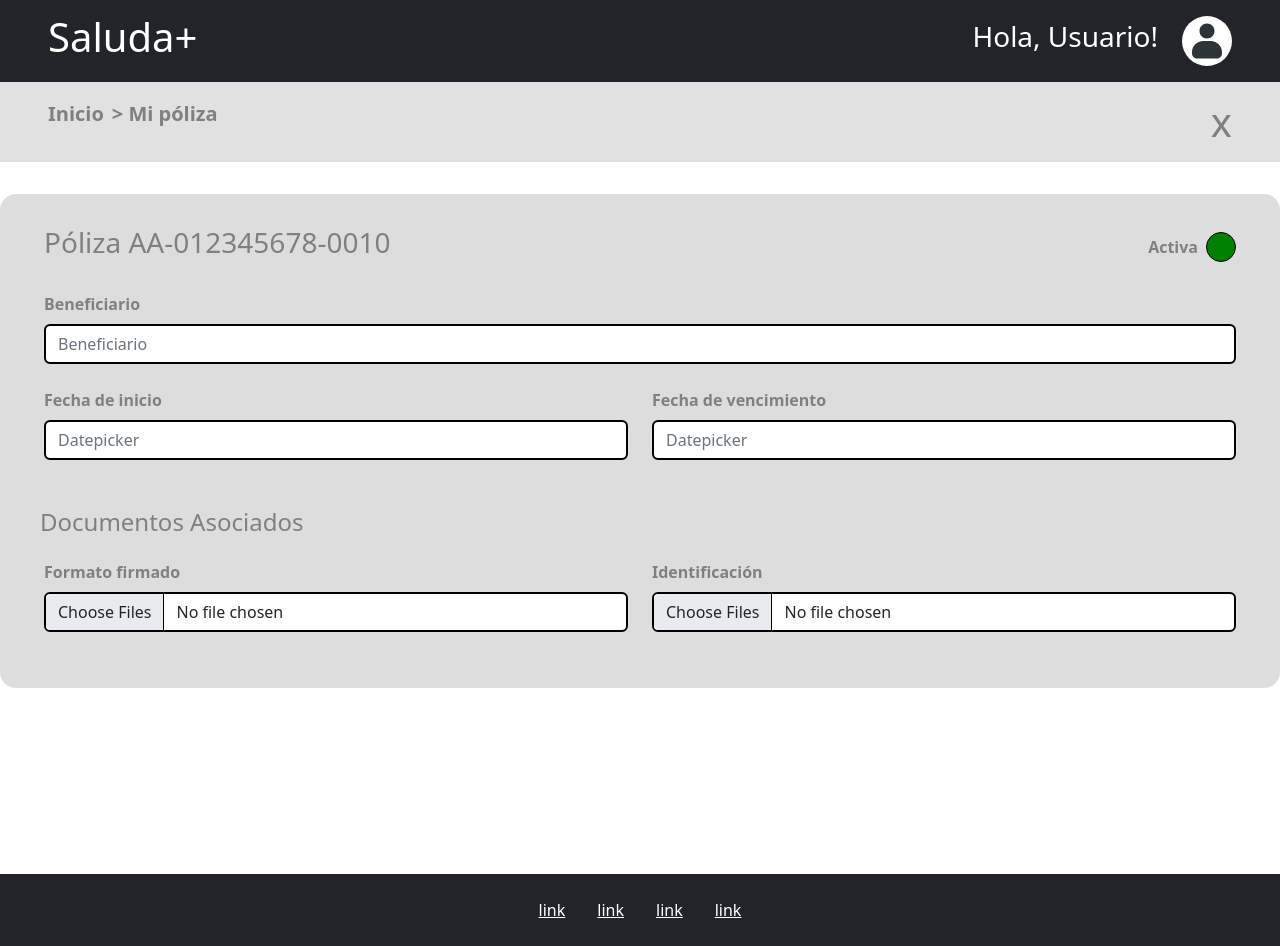
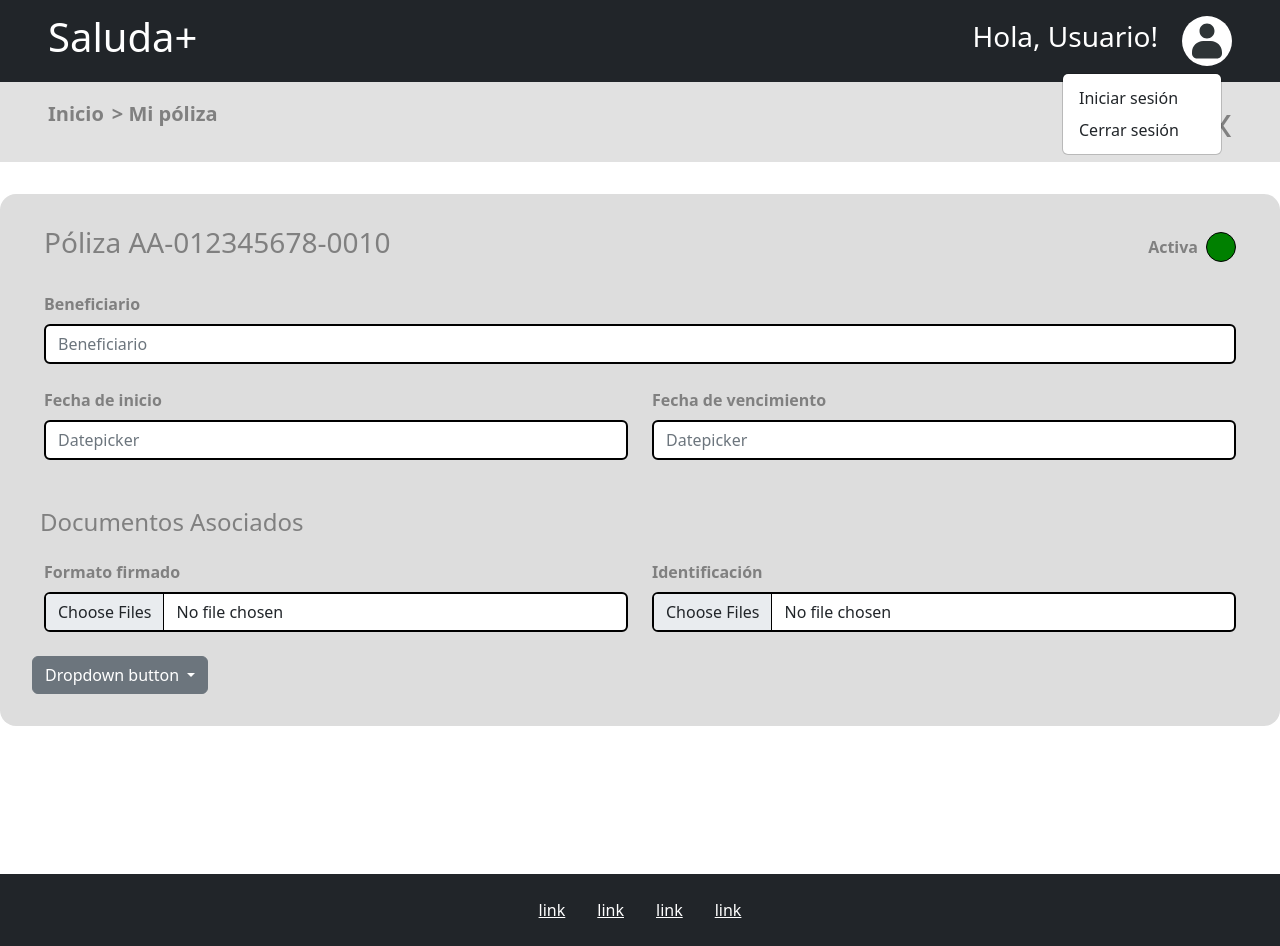
Before and after one commit to BacaandaTech/saludaplus_user_employee, an Angular app: page /mi-poliza in a window 1280 px wide. Both pictures are taken after a click on the element 1207 px from the left and 41 px from the top of the page. Built offline with nearby package versions, Linux system fonts and the light colour scheme.

Commit message:
installing libraries to work with bootstrap

```diff
--- a/angular.json
+++ b/angular.json
@@ -30,9 +30,13 @@
               "src/assets"
             ],
             "styles": [
+              "node_modules/bootstrap/dist/css/bootstrap.min.css",
               "src/styles.scss"
             ],
-            "scripts": []
+            "scripts": [
+              "node_modules/@popperjs/core/dist/umd/popper.min.js",
+              "node_modules/bootstrap/dist/js/bootstrap.min.js"
+            ]
           },
           "configurations": {
             "production": {
--- a/package.json
+++ b/package.json
@@ -18,6 +18,7 @@
     "@angular/platform-browser": "^15.2.0",
     "@angular/platform-browser-dynamic": "^15.2.0",
     "@angular/router": "^15.2.0",
+    "@popperjs/core": "^2.11.8",
     "ag-grid-angular": "^30.0.6",
     "ag-grid-community": "^30.0.6",
     "bootstrap": "^5.2.3",
--- a/src/app/app.component.html
+++ b/src/app/app.component.html
@@ -4,11 +4,48 @@
     <span class="navbar-brand mb-0 h1 cursor-pointer" [routerLink]='["/"]'><h1>Saluda+</h1></span>
     <div class="d-flex align-items-center">
       <h3 class="text-white">Hola, Usuario!</h3>
-      <span class="container-avatar-default-navbar ms-4">
+      <span class="container-avatar-default-navbar ms-4 dropend" type="button" id="dropdown-navbar" data-bs-toggle="dropdown" aria-expanded="false">
         <img src="../assets/img/avatar-default.svg" />
       </span>
+      <div class="dropdown">
+        <ul class="dropdown-menu" aria-labelledby="dropdown-navbar">
+          <li><a class="dropdown-item" href="#modal-login" data-bs-toggle="modal" >Iniciar sesión</a></li>
+          <li><a class="dropdown-item" href="#">Cerrar sesión</a></li>
+        </ul>
+      </div>
     </div>
   </nav>
+  <div class="modal fade" id="modal-login" aria-hidden="true" aria-labelledby="exampleModalToggleLabel" tabindex="-1">
+    <div class="modal-dialog modal-dialog-centered">
+      <div class="modal-content">
+        <div class="modal-body">
+          <form class="px-4 py-3">
+            <div class="mb-3">
+              <label for="exampleDropdownFormEmail1" class="form-label">Email address</label>
+              <input type="email" class="form-control" id="exampleDropdownFormEmail1" placeholder="email@example.com">
+            </div>
+            <div class="mb-3">
+              <label for="exampleDropdownFormPassword1" class="form-label">Password</label>
+              <input type="password" class="form-control" id="exampleDropdownFormPassword1" placeholder="Password">
+            </div>
+            <div class="mb-3">
+              <div class="form-check">
+                <input type="checkbox" class="form-check-input" id="dropdownCheck">
+                <label class="form-check-label" for="dropdownCheck">
+                  Remember me
+                </label>
+              </div>
+            </div>
+            <button type="submit" class="btn btn-primary">Sign in</button>
+          </form>
+          <div class="px-4 py-2">
+            <a class="dropdown-item" href="#">New around here? Sign up</a>
+            <a class="dropdown-item" href="#">Forgot password?</a>
+          </div>
+        </div>
+      </div>
+    </div>
+  </div>
   <nav class="navbar-bradcrumb px-5">
     <div class="breadcrumb cursor-pointer">
       <div [routerLink]='["/"]'>
--- a/src/app/app.component.scss
+++ b/src/app/app.component.scss
@@ -37,3 +37,7 @@
         cursor: pointer;
     }
 }
+.dropdown-menu {
+    top: 30px;
+    left: -170px;
+}
--- a/src/app/pages/policie/policie.component.html
+++ b/src/app/pages/policie/policie.component.html
@@ -46,4 +46,15 @@
       <input class="form-control" type="file" id="formFileMultiple" multiple>
     </div>
   </div>
+
+  <div class="dropdown">
+    <button class="btn btn-secondary dropdown-toggle" type="button" id="dropdownMenuButton1" data-bs-toggle="dropdown" aria-expanded="false">
+      Dropdown button
+    </button>
+    <ul class="dropdown-menu" aria-labelledby="dropdownMenuButton1">
+      <li><a class="dropdown-item" href="#">Action</a></li>
+      <li><a class="dropdown-item" href="#">Another action</a></li>
+      <li><a class="dropdown-item" href="#">Something else here</a></li>
+    </ul>
+  </div>
 </section>
```
Also changed, not shown: 1 other file (tests, documents, lock files or other folders).
